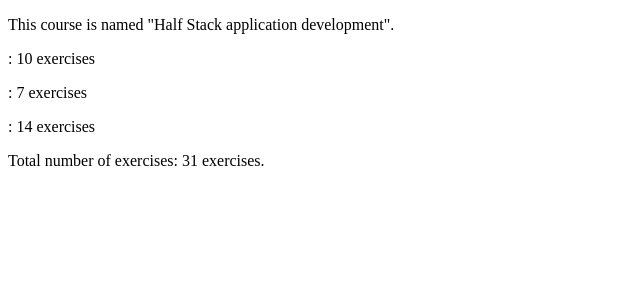
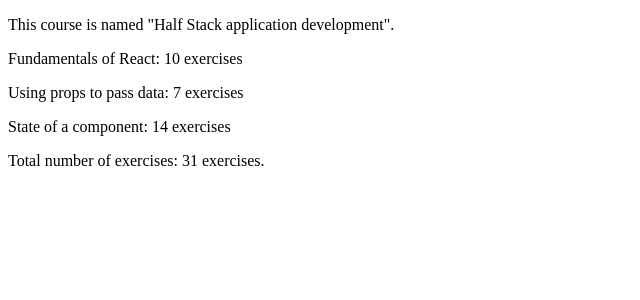
Before and after one commit to thelazyant164/fullstackopen, a React (Create React App) app in the folder part1/1.1/: page / in a window 1280 px wide. Shown: the top 300 px of the page, without its empty margins (0-640 px from the left). Built offline with nearby package versions, Linux system fonts and the light colour scheme.

Commit message:
[D] - debug mistaken prop names

```diff
--- a/part1/1.1/src/App.js
+++ b/part1/1.1/src/App.js
@@ -8,9 +8,9 @@ const Header = props => (
 
 const Content = props => (
   <>
-    <Part part = {props.parts[0].part} exercises = {props.parts[0].exercises}></Part>
-    <Part part = {props.parts[1].part} exercises = {props.parts[1].exercises}></Part>
-    <Part part = {props.parts[2].part} exercises = {props.parts[2].exercises}></Part>
+    <Part part = {props.parts[0].name} exercises = {props.parts[0].exercises}></Part>
+    <Part part = {props.parts[1].name} exercises = {props.parts[1].exercises}></Part>
+    <Part part = {props.parts[2].name} exercises = {props.parts[2].exercises}></Part>
   </>
 )
 
```
